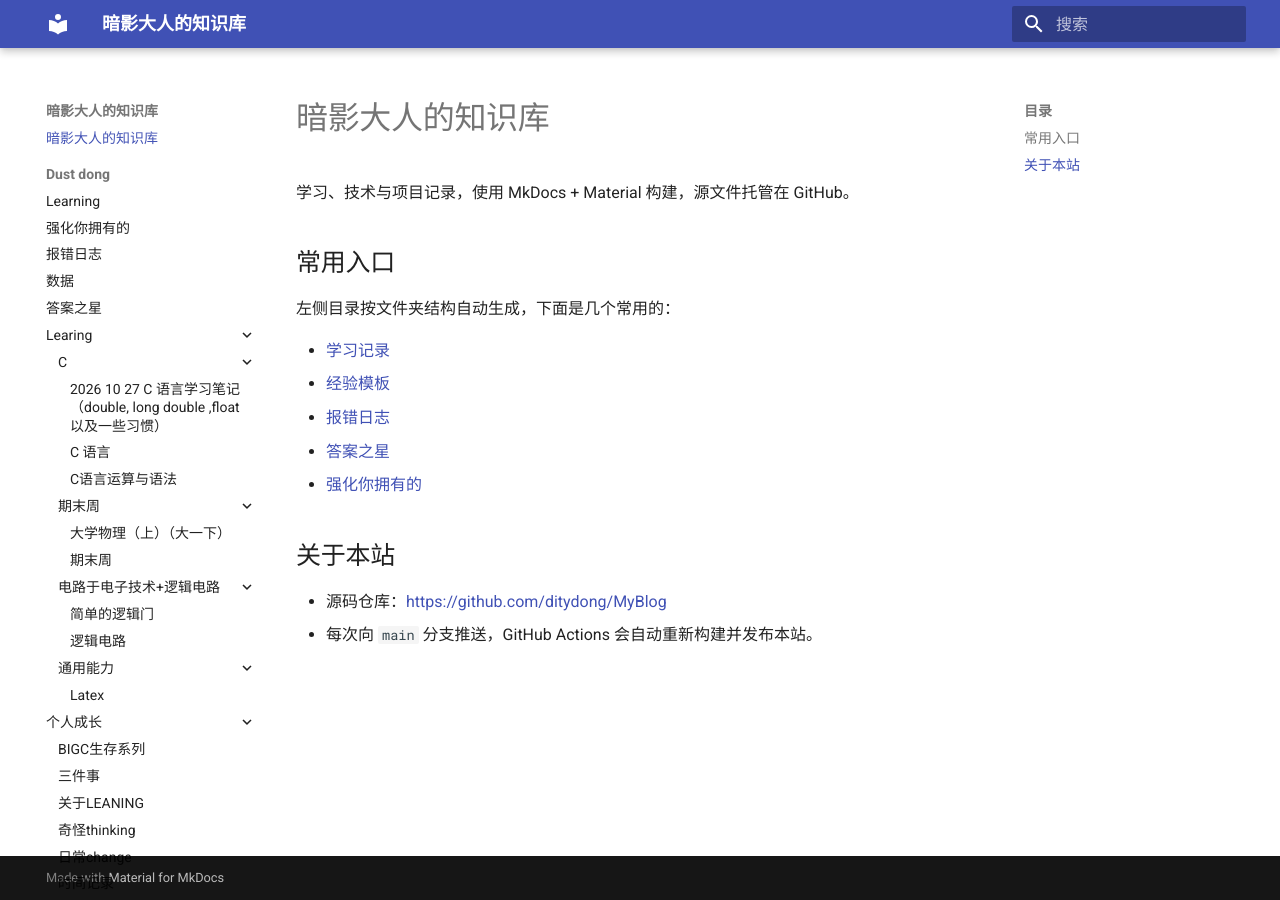
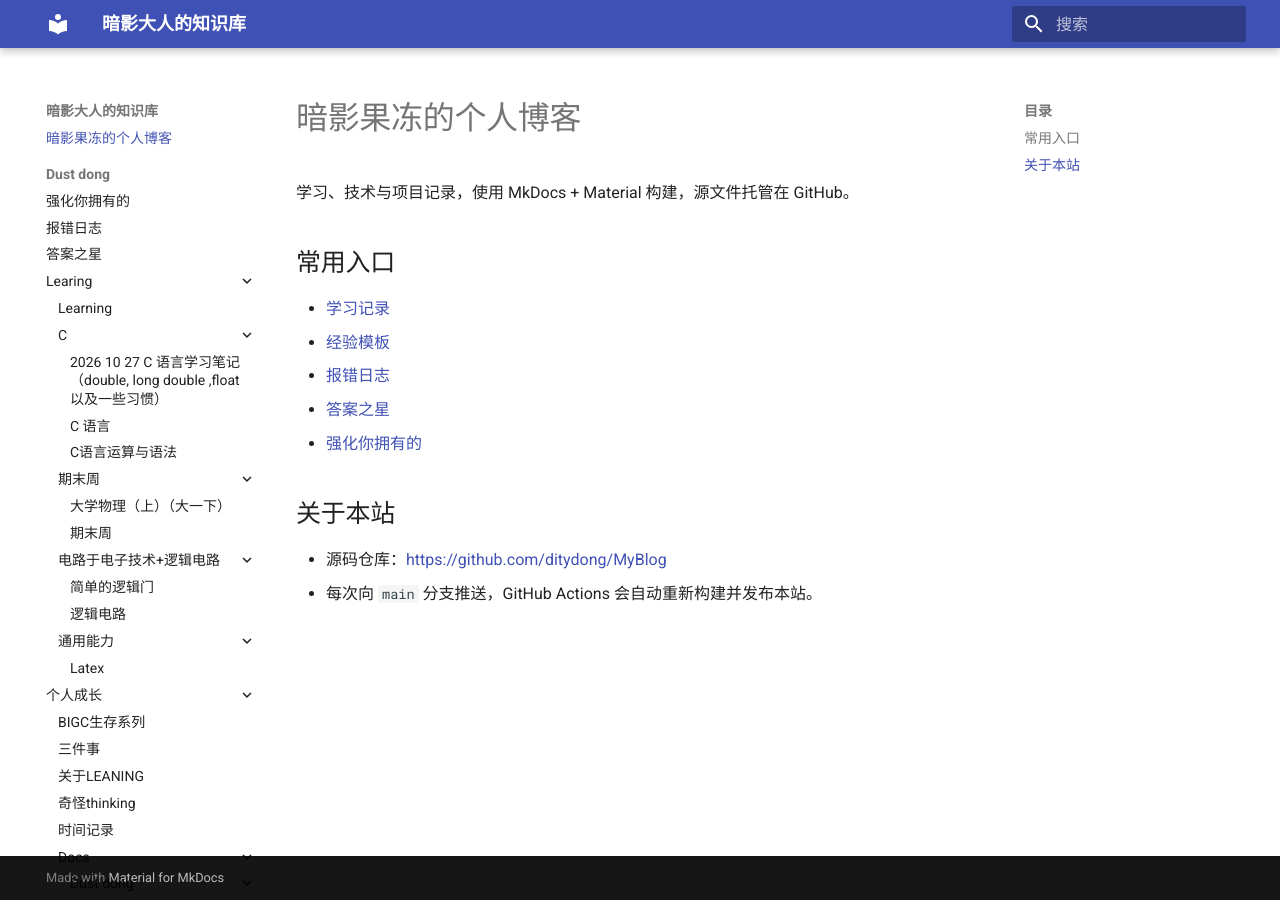
Before and after one commit to ditydong/MyBlog, an MkDocs documentation site: the page built from docs/index.md, in a window 1280 px wide. Built offline with MkDocs 1.6.1 and Material for MkDocs 9.7.7, drawn with Linux system fonts in a browser that asks for light colours.

Commit message:
调整文件

```diff
--- a/docs/index.md
+++ b/docs/index.md
@@ -1,10 +1,8 @@
-# 暗影大人的知识库
+# 暗影果冻的个人博客
 
 学习、技术与项目记录，使用 MkDocs + Material 构建，源文件托管在 GitHub。
 
 ## 常用入口
-
-左侧目录按文件夹结构自动生成，下面是几个常用的：
 
 - [学习记录](dust_dong/learning.md)
 - [经验模板](dust_dong/经验模板.md)
```
Also changed, not shown: docs/dust_dong/learing/learning.md (renamed from docs/dust_dong/learning.md), docs/dust_dong/个人成长/docs/dust_dong/个人成长/日常change.md (renamed from docs/dust_dong/个人成长/日常change.md), docs/dust_dong/个人能力/数据.md (renamed from docs/dust_dong/数据.md).
